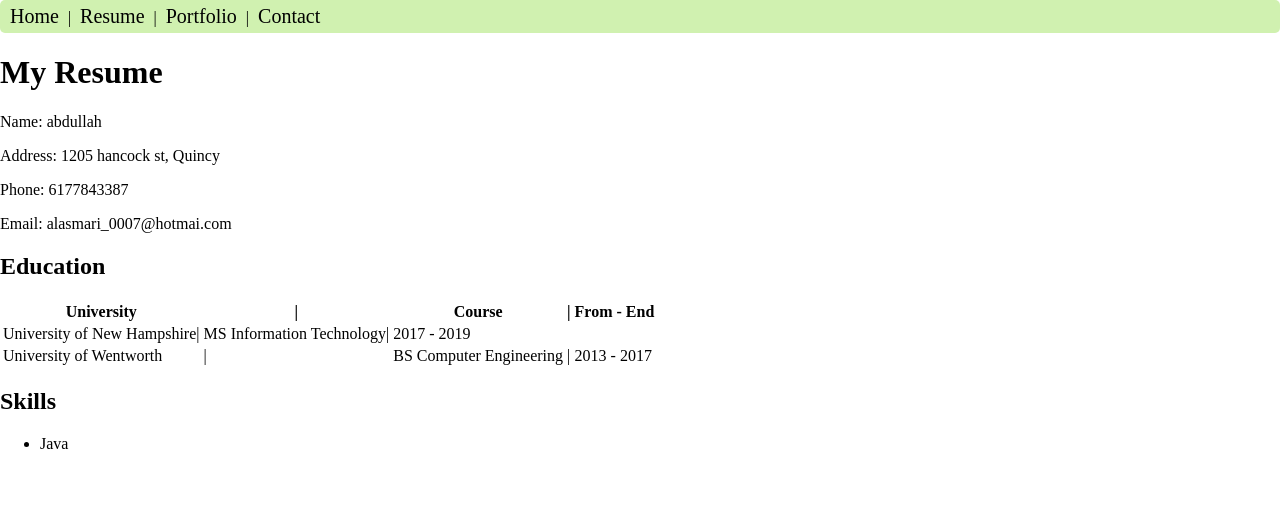
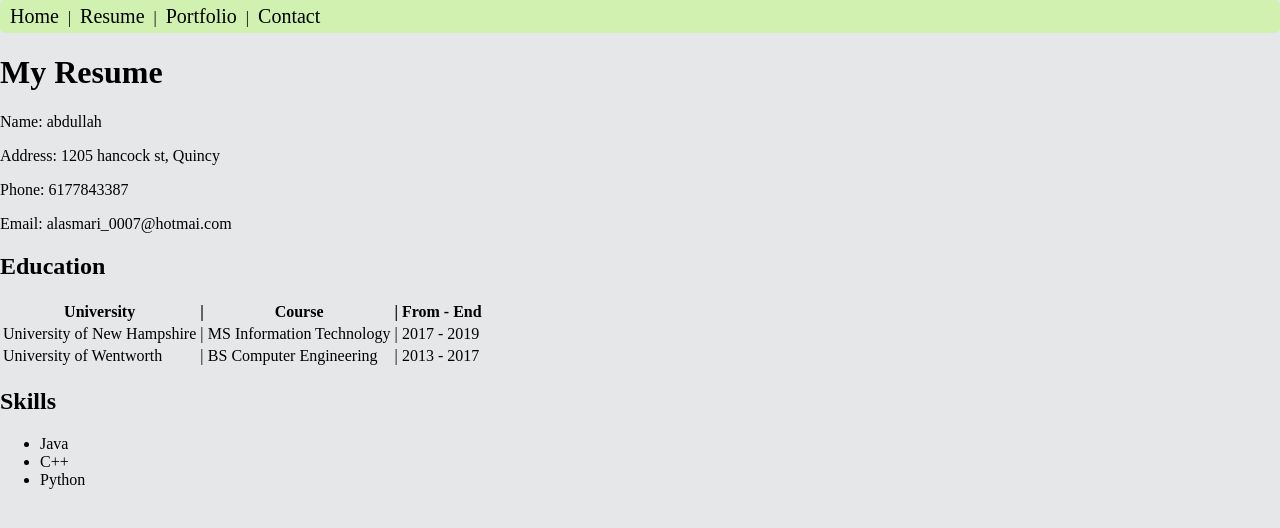
Before and after one commit to AbdullahMAlasmari/comp805, a Django app: page /resume/ in a window 1280 px wide. Shown: the top 528 px of the page. Run offline with Django 3.2, Linux system fonts and the light colour scheme.

Commit message:
updated my resume

```diff
--- a/django/week2/portfolio/templates/base.html
+++ b/django/week2/portfolio/templates/base.html
@@ -1,5 +1,10 @@
 {% load static %}
 <!DOCTYPE html>
+<style>
+body {
+  background-color: #e5e7e9;
+}
+</style>
 <html>
   <head>
     <title>Portfolio</title>
--- a/django/week2/portfolio/templates/contact.html
+++ b/django/week2/portfolio/templates/contact.html
@@ -2,6 +2,11 @@
 <!DOCTYPE html>
 {% load static %}
 {% block content %}
+<style>
+body {
+	background-color:#e5e7e9;
+}
+</style>
 	<h1>Contact Me!</h1>
 	<form>
 		<div>
--- a/django/week2/portfolio/templates/resume.html
+++ b/django/week2/portfolio/templates/resume.html
@@ -2,6 +2,11 @@
 <!DOCTYPE html>
 {% load static %}
 {% block content %}
+<style>
+body {
+	background-color: #e5e7e9;
+}
+</style>
 	<h1>My Resume</h1>
 	<p>Name: {{my_name}}</p>
 	<p>Address: {{my_addr}}</p>
@@ -15,8 +20,10 @@
 		<th>|</th>
 		<th>From - End</th>
 		<tr>
-			<td>University of New Hampshire| </td>
-			<td>MS Information Technology| </td>
+			<td>University of New Hampshire</td>
+			<td>|</td>
+			<td>MS Information Technology</td>
+			<td>|</td>
 			<td>2017 - 2019</td>
 		</tr>
 		<tr>
@@ -31,6 +38,8 @@
 	{% for skills in my_skills %}
 		<ul>
 			<li>{{skills}}</li>
+			<li> C++ </li>
+			<li> Python </li>
 		</ul>
 
 	{% endfor %}
```
Also changed, not shown: django/week2/portfolio/templates/home.html (+7 -2 lines), django/week2/portfolio/templates/portfolio.html (+7 -2 lines).
